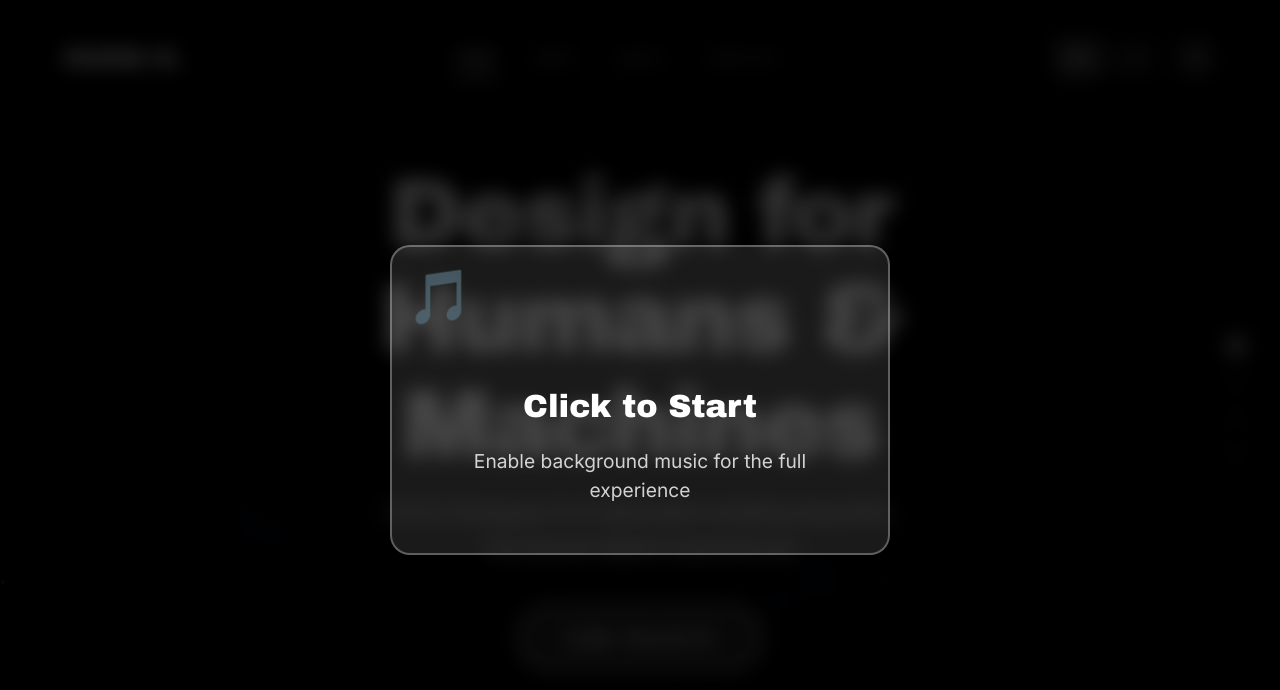
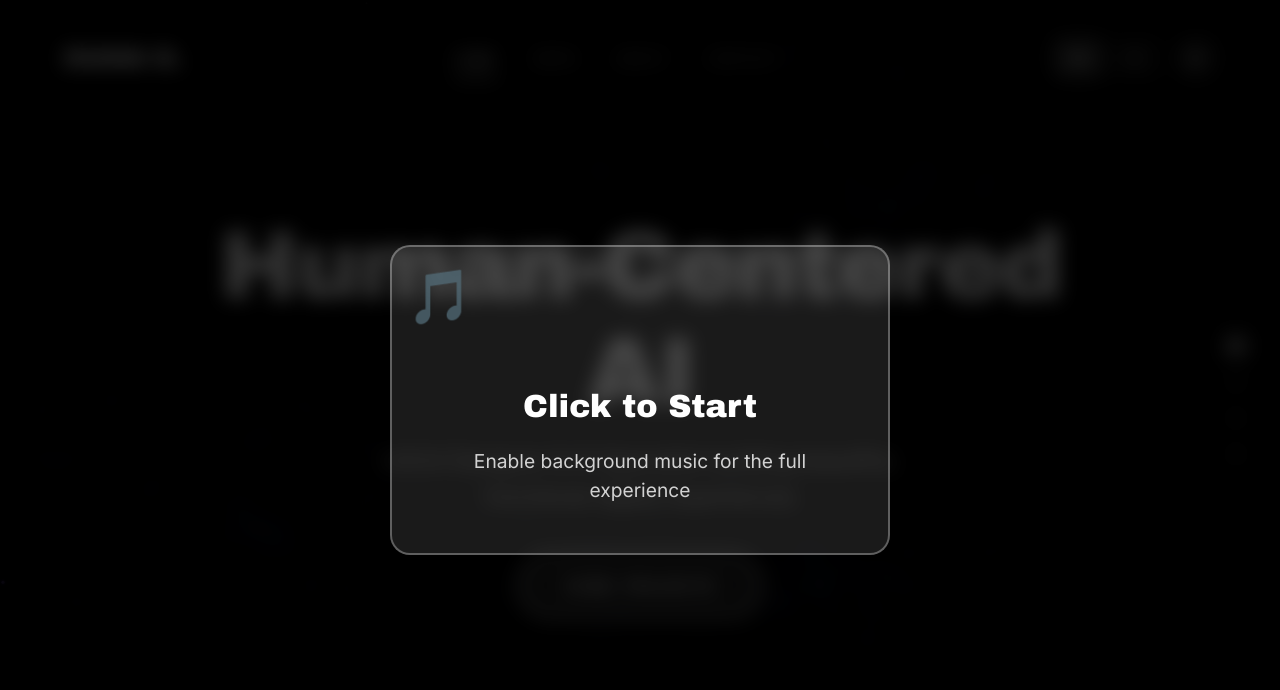
Before and after one commit to dianagcreates-dev/Portfolio3, a React (Vite) app: page / in a window 1280 px wide. Shown: the top 690 px of the page. Built offline with nearby package versions, Linux system fonts and the light colour scheme.

Commit message:
Update App.jsx

```diff
--- a/src/App.jsx
+++ b/src/App.jsx
@@ -10,7 +10,7 @@ const translations = {
       contact: 'Contact'
     },
     home: {
-      headline: 'Design for Humans & Machines',
+      headline: 'Human-Centered AI',
       subheadline: 'UX/UI Designer & AI Specialist building beautiful, functional digital experiences',
       cta: 'View Projects'
     },
@@ -74,7 +74,7 @@ const translations = {
       contact: 'Kontakt'
     },
     home: {
-      headline: 'Design für Menschen & Maschinen',
+      headline: 'Menschzentrierte KI',
       subheadline: 'UX/UI Designer & KI-Spezialist für schöne, funktionale digitale Erlebnisse',
       cta: 'Projekte Ansehen'
     },
```
